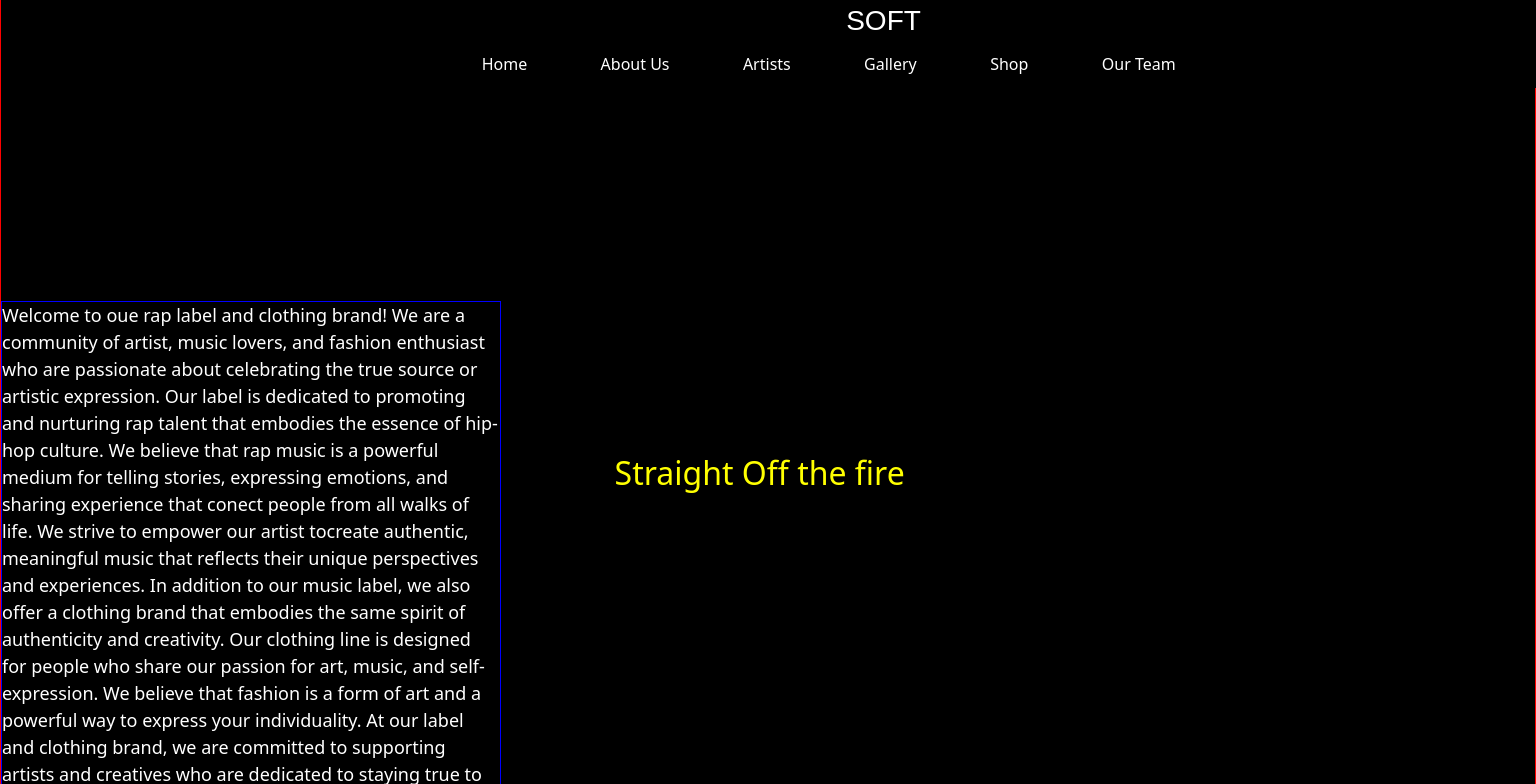
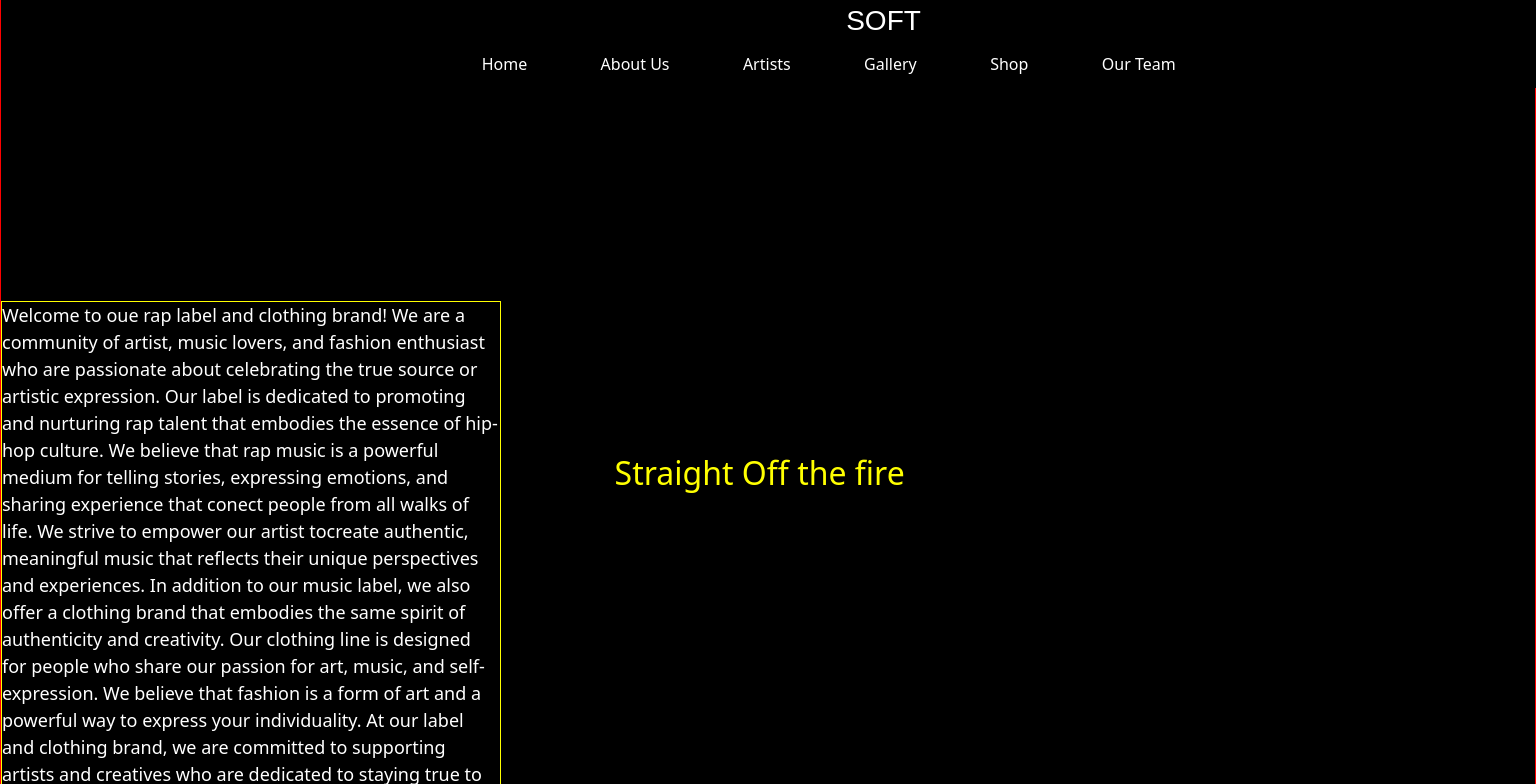
Before and after one commit to YaniWessi/Straightoutthefire-, a React (Create React App) app: page /about in a window 1536 px wide. Shown: the top 784 px of the page. Built offline with nearby package versions, Linux system fonts and the light colour scheme.

Commit message:
something new

```diff
--- a/src/pages/about.css
+++ b/src/pages/about.css
@@ -7,7 +7,7 @@
 
   .aboutus p {
     font-size: 18px;
-    border: 1px solid blue;
+    border: 1px solid yellow;
     width: 500px;
   }
 
```
